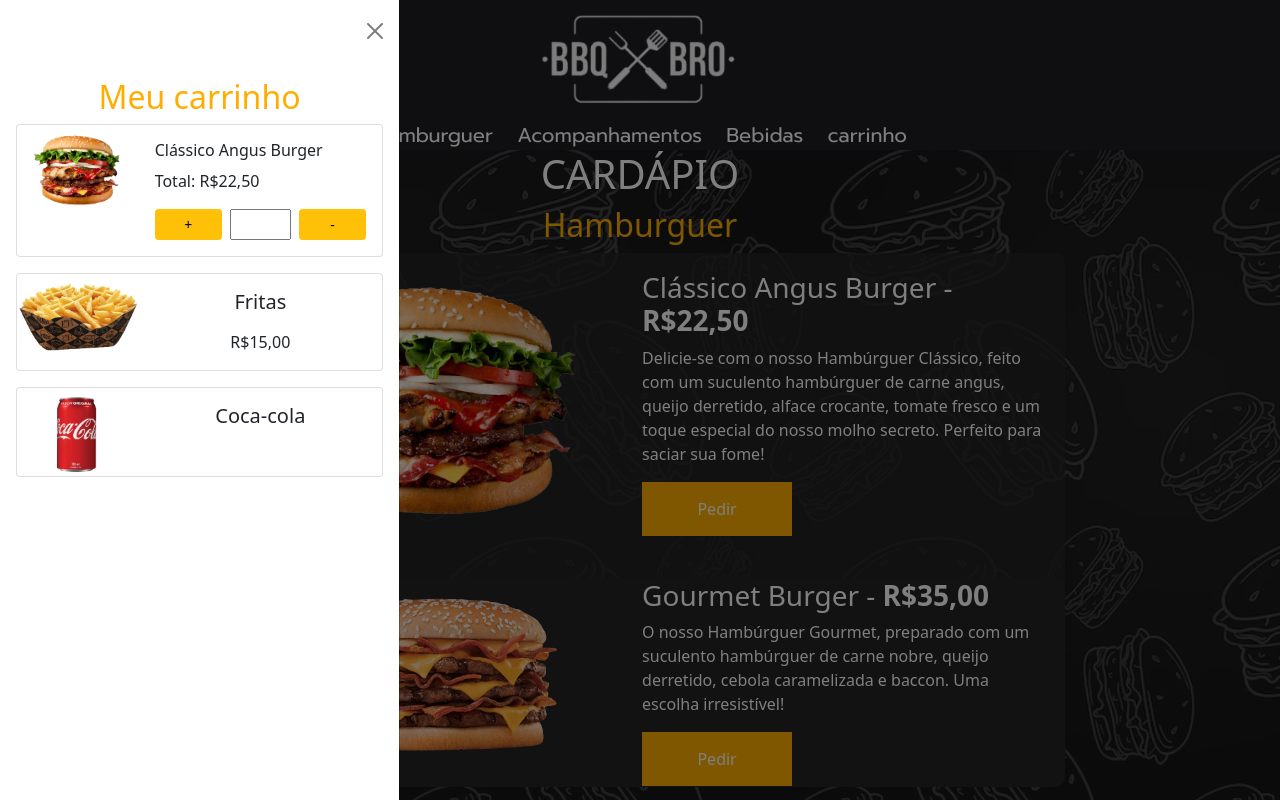
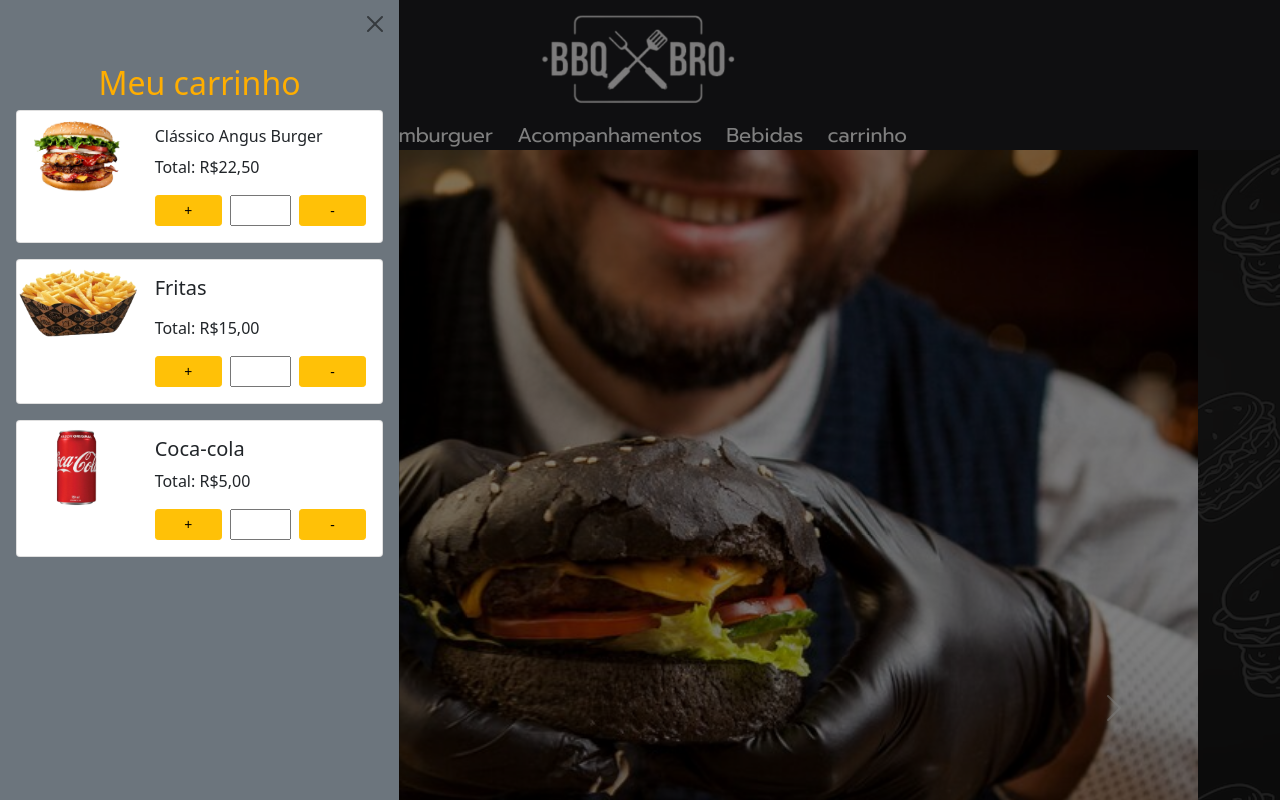
Before and after one commit to raiswss/Cardapiodigital, a plain HTML site: page index.html in a window 1280 px wide. Both pictures are taken after a click on the button "carrinho". Shown: the top 800 px of the page. Drawn offline with nearby package versions, Linux system fonts and the light colour scheme.

Commit message:
live demo

```diff
--- a/index.html
+++ b/index.html
@@ -26,9 +26,9 @@
 
     </header>
 
-    <div class="offcanvas offcanvas-start" tabindex="-1" id="carrinho" aria-labelledby="offcanvasExampleLabel">
+    <div class="offcanvas offcanvas-start bg-secondary text-center" tabindex="-1" id="carrinho" aria-labelledby="offcanvasExampleLabel">
         <div class="offcanvas-header">
-            <h5 class="offcanvas-title" id="offcanvasExampleLabel">Offcanvas</h5>
+            <h5 class="offcanvas-title" id="offcanvasExampleLabel"></h5>
             <button type="button" class="btn-close text-reset" data-bs-dismiss="offcanvas" aria-label="Close"></button>
         </div>
         <div class="offcanvas-body">
@@ -59,14 +59,20 @@
                     <img src="baseProjetoCardapio/imagens/acomp01.png" class="img-fluid rounded-start" alt="...">
                   </div>
                   <div class="col-md-8">
-                    <div class="card-body">
+                    <div class="card-body text-start">
                       <h5 class="card-title text-dark">Fritas</h5>
                       <p class="card-text"></p>
-                      <p class="card-text text-dark">R$15,00<small class="text-muted"></small></p>
+                      <p class="card-text text-dark">Total: R$15,00<small class="text-muted"></small></p>
+                      <div class="d-flex">
+                        <button class=" btn btn-warning btn-sm" >+</button>
+                        <input type="number" value="1" class="w-75 mx-2 " >
+                        <button class="btn btn-warning btn-sm">-</button>
+                      </div>
+                        </div>
                     </div>
                   </div>
                 </div>
-              </div>
+
 
 
               <div class="card mb-3" style="max-width: 540px;">
@@ -75,9 +81,14 @@
                     <img src="baseProjetoCardapio/imagens/bebida01.png" class="img-fluid rounded-start" alt="...">
                   </div>
                   <div class="col-md-8">
-                    <div class="card-body">
+                    <div class="card-body text-start">
                       <h5 class="card-title text-dark">Coca-cola</h5>
-                      <p class="card-text">R$5,00</p>
+                      <p class="card-text text-dark">Total: R$5,00</p>
+                      <div class="d-flex">
+                        <button class=" btn btn-warning btn-sm" >+</button>
+                        <input type="number" value="1" class="w-75 mx-2" >
+                        <button class="btn btn-warning btn-sm">-</button>
+                      </div>
 
 
                     </div>
@@ -88,6 +99,30 @@
 
         </div>
     </div>
+
+
+   <section id="publicidade" class="container">
+        <div id="carouselPublicidade" class="carousel slide carousel-fade" data-bs-ride="carousel">
+            <div class="carousel-inner">
+              <div class="carousel-item active">
+                <img src="chef-prepara-hamburguer-com-cebola-e-tomate-costeleta-de-tomate-alface-e-cebola_140725-8118.jpg" class="d-block w-100" alt="...">
+              </div>
+              <div class="carousel-item">
+                <img src="hamburguer-de-vista-lateral-preto-com-luvas-descartaveis-e-mao-humana-e-batatas-fritas-na-bandeja-de-madeira-no-restaurante_176474-3013.jpg" class="d-block w-100" alt="...">
+              </div>
+              <div class="carousel-item">
+                <img src="um-delicioso-hamburguer-de-carne-grelhada-na-tabua-de-cortar_7502-9885.jpg" class="d-block w-100" alt="...">
+              </div>
+            </div>
+            <button class="carousel-control-prev" type="button" data-bs-target="#carouselExampleFade" data-bs-slide="prev">
+              <span class="carousel-control-prev-icon" aria-hidden="true"></span>
+              <span class="visually-hidden">Previous</span>
+            </button>
+            <button class="carousel-control-next" type="button" data-bs-target="#carouselExampleFade" data-bs-slide="next">
+              <span class="carousel-control-next-icon" aria-hidden="true"></span>
+              <span class="visually-hidden">Next</span>
+            </button>
+          </div>
 
 
     <main>
@@ -106,6 +141,26 @@
                     derretido, alface crocante, tomate fresco e um toque especial do nosso molho secreto. Perfeito para
                     saciar sua fome!</p>
                 <button>Pedir</button>
+                <button data-bs-toggle="modal" data-bs-target="#exampleModal" >Ver detalhes</button>
+
+
+                <div class="modal fade" id="exampleModal" tabindex="-1" aria-labelledby="exampleModalLabel" aria-hidden="true">
+                    <div class="modal-dialog">
+                      <div class="modal-content">
+                        <div class="modal-header">
+                          <h5 class="modal-title text-dark" id="exampleModalLabel">Modal title</h5>
+                          <button type="button" class="btn-close" data-bs-dismiss="modal" aria-label="Close"></button>
+                        </div>
+                        <div class="modal-body text-dark">
+                          ...
+                        </div>
+                        <div class="modal-footer">
+                          <button type="button" class="btn btn-secondary" data-bs-dismiss="modal">Close</button>
+                          <button type="button" class="btn btn-primary">Save changes</button>
+                        </div>
+                      </div>
+                    </div>
+                  </div>
             </div>
 
 
@@ -135,6 +190,9 @@
     </main>
 
 
+
+    </section>
+
     <script src="https://cdn.jsdelivr.net/npm/bootstrap@5.0.2/dist/js/bootstrap.bundle.min.js" integrity="sha384-MrcW6ZMFYlzcLA8Nl+NtUVF0sA7MsXsP1UyJoMp4YLEuNSfAP+JcXn/tWtIaxVXM" crossorigin="anonymous"></script>
 
 </body>
```
Also changed, not shown: chef-prepara-hamburguer-com-cebola-e-tomate-costeleta-de-tomate-alface-e-cebola_140725-8118.jpg (added), hamburguer-de-vista-lateral-preto-com-luvas-descartaveis-e-mao-humana-e-batatas-fritas-na-bandeja-de-madeira-no-restaurante_176474-3013.jpg (added), um-delicioso-hamburguer-de-carne-grelhada-na-tabua-de-cortar_7502-9885.jpg (added).
